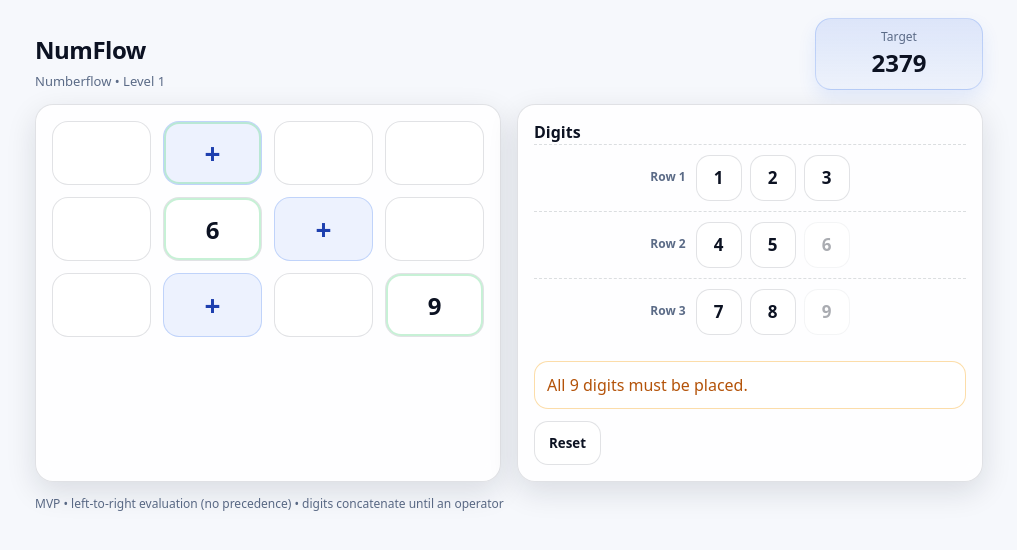
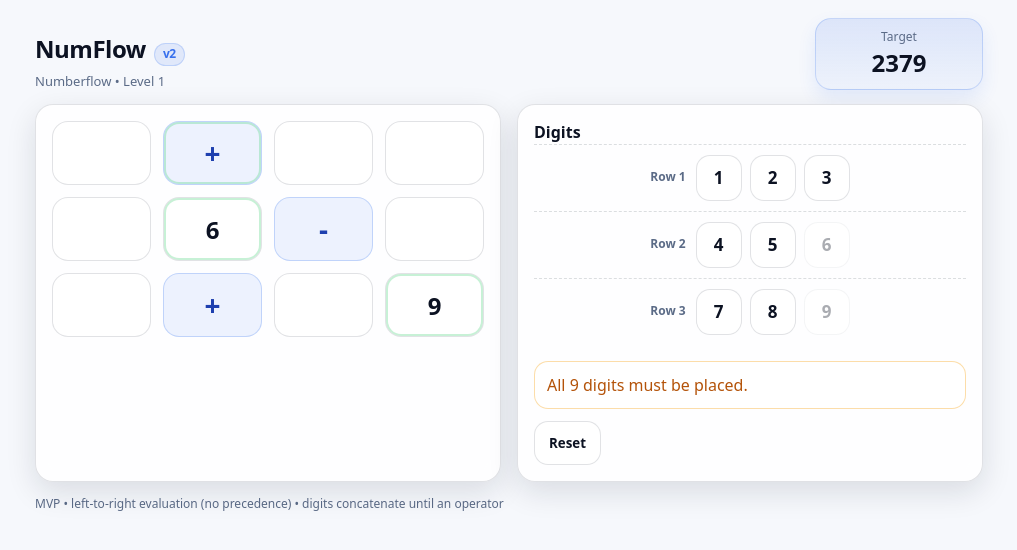
Before and after one commit to ericargyle/NumFlow, a React (Vite) app: page / in a window 1280 px wide. Shown: the top 550 px of the page, without its empty margins (131-1148 px from the left). Built offline with nearby package versions, Linux system fonts and the light colour scheme.

Commit message:
NumFlow v2: adjust starter puzzle + show version

```diff
--- a/src/App.css
+++ b/src/App.css
@@ -32,6 +32,19 @@
   font-weight: 850;
   letter-spacing: -0.02em;
   font-size: 24px;
+  display: flex;
+  align-items: baseline;
+  gap: 8px;
+}
+
+.version {
+  font-size: 12px;
+  font-weight: 900;
+  color: rgba(37, 99, 235, 0.9);
+  background: rgba(37, 99, 235, 0.10);
+  border: 1px solid rgba(37, 99, 235, 0.18);
+  padding: 2px 8px;
+  border-radius: 999px;
 }
 
 .subtitle {
--- a/src/App.tsx
+++ b/src/App.tsx
@@ -190,7 +190,7 @@ function App() {
     <div className="page">
       <header className="header">
         <div>
-          <div className="title">NumFlow</div>
+          <div className="title">NumFlow <span className="version">v2</span></div>
           <div className="subtitle">{puzzle.title} • Level {puzzle.level}</div>
         </div>
 
--- a/src/numflow.ts
+++ b/src/numflow.ts
@@ -153,9 +153,11 @@ export const SAMPLE_PUZZLES: Puzzle[] = [
       [{ kind: 'empty' }, { kind: 'op', value: '+', given: true }, { kind: 'empty' }, { kind: 'empty' }],
 
       // Row 2: [digit, digit(given hint), op(slot), digit]
-      [{ kind: 'empty' }, { kind: 'digit', value: 6, given: true }, { kind: 'op', value: '+', given: false }, { kind: 'empty' }],
+      // Default operator is set to the intended solution (player can toggle).
+      [{ kind: 'empty' }, { kind: 'digit', value: 6, given: true }, { kind: 'op', value: '-', given: false }, { kind: 'empty' }],
 
       // Row 3: [digit, op(slot), digit, digit(given hint)]
+      // Default operator is set to the intended solution (player can toggle).
       [{ kind: 'empty' }, { kind: 'op', value: '+', given: false }, { kind: 'empty' }, { kind: 'digit', value: 9, given: true }],
     ],
   },
```
